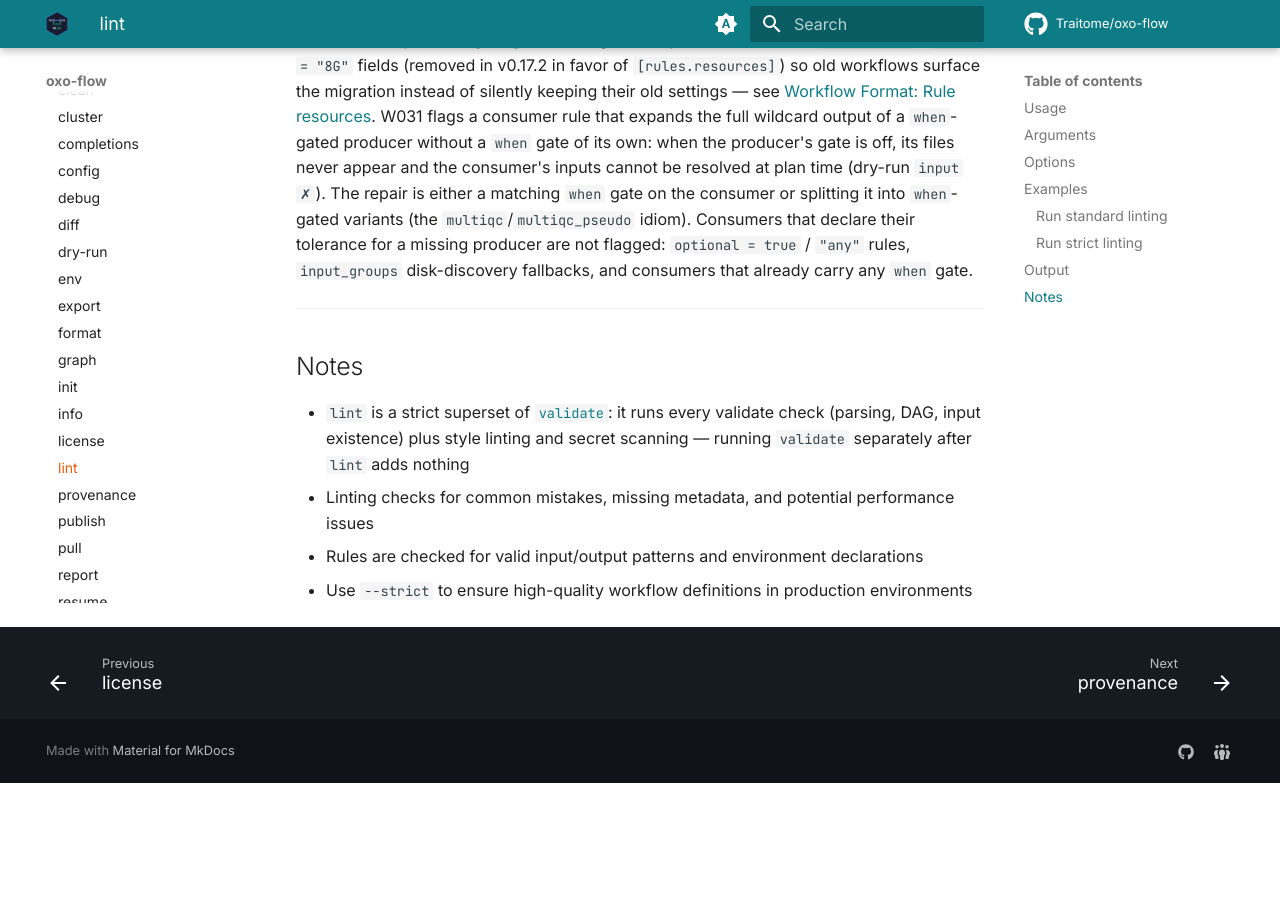
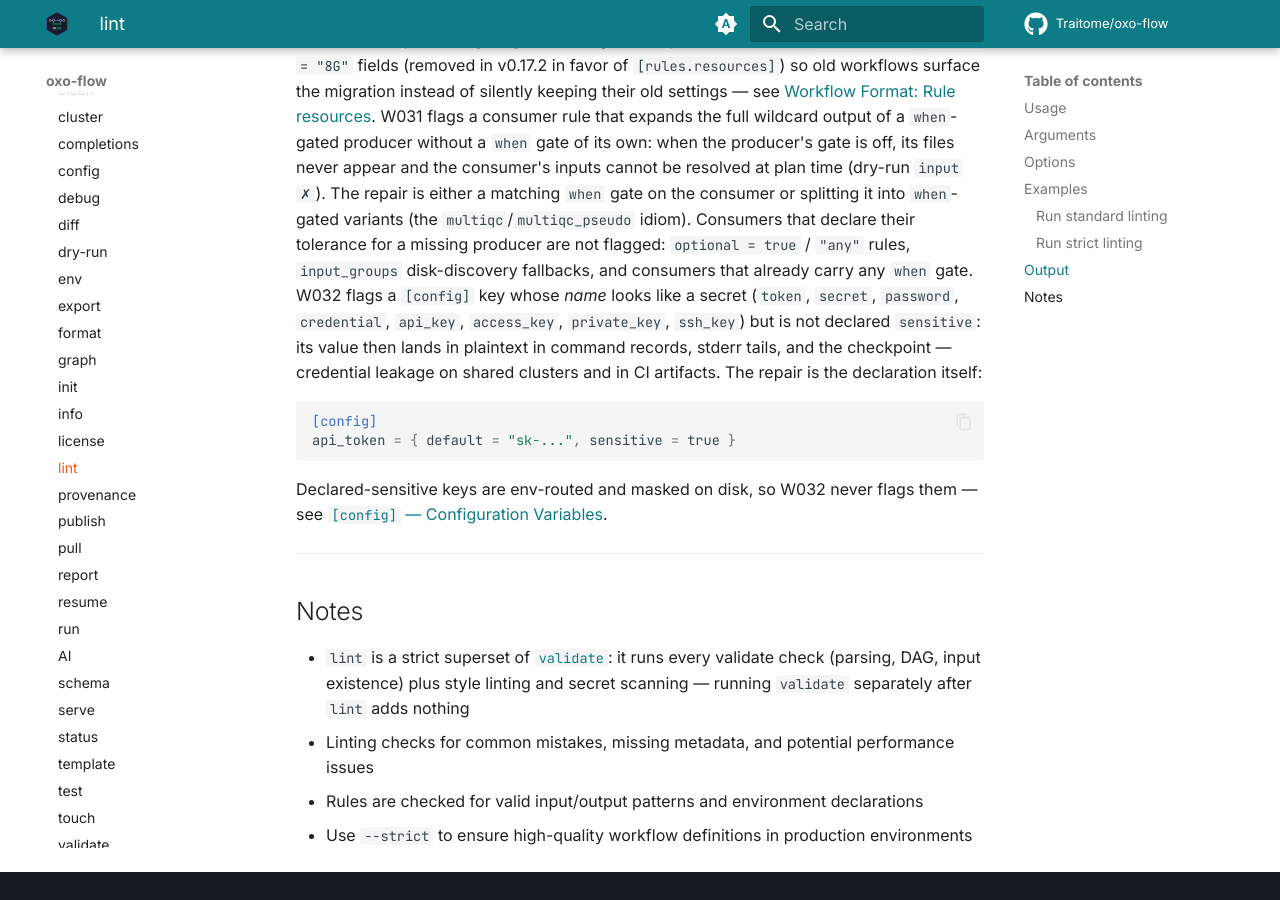
Before and after one commit to Traitome/oxo-flow, an MkDocs documentation site: the page built from docs/guide/src/commands/lint.md, in a window 1280 px wide and 900 px high, scrolled down 1779 px. Built offline with MkDocs 1.6.1 and Material for MkDocs 9.7.7, drawn with Linux system fonts in a browser that asks for light colours; comment, search, counter and statistics services are not loaded; the version menu is left out; before the commit the page ends 2562 px from its top, so only the background shows below that.

Commit message:
docs: document eval-finding behaviors — W032 lint, validate wildcard warning, typed run contract
Syncs the guide with issue #324 fixes: lint.md documents W032 (secret-
like config keys), validate.md documents the no-sample-domain wildcard
warning, and web-api.md notes that the flat POST /api/runs payload is
the typed CreateRunRequest schema declared as the OpenAPI requestBody.

````diff
--- a/docs/guide/src/commands/lint.md
+++ b/docs/guide/src/commands/lint.md
@@ -83,6 +83,21 @@ either a matching `when` gate on the consumer or splitting it into
 that declare their tolerance for a missing producer are not flagged:
 `optional = true` / `"any"` rules, `input_groups` disk-discovery
 fallbacks, and consumers that already carry any `when` gate.
+W032 flags a `[config]` key whose *name* looks like a secret
+(`token`, `secret`, `password`, `credential`, `api_key`,
+`access_key`, `private_key`, `ssh_key`) but is not declared
+`sensitive`: its value then lands in plaintext in command records,
+stderr tails, and the checkpoint — credential leakage on shared
+clusters and in CI artifacts. The repair is the declaration itself:
+
+```toml
+[config]
+api_token = { default = "sk-...", sensitive = true }
+```
+
+Declared-sensitive keys are env-routed and masked on disk, so W032
+never flags them — see
+[`[config]` — Configuration Variables](../reference/workflow-format.md#config--configuration-variables).
 
 ---
 
````
Also changed, not shown: docs/guide/src/commands/validate.md (+15 -0 lines), docs/guide/src/reference/web-api.md (+4 -1 lines).
